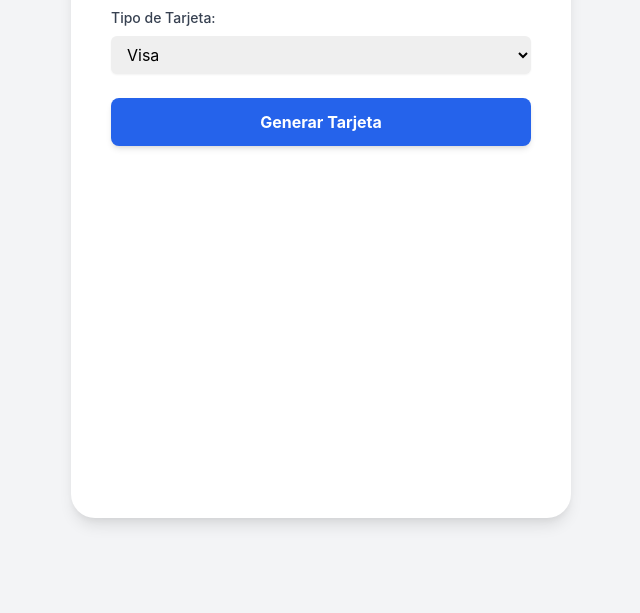
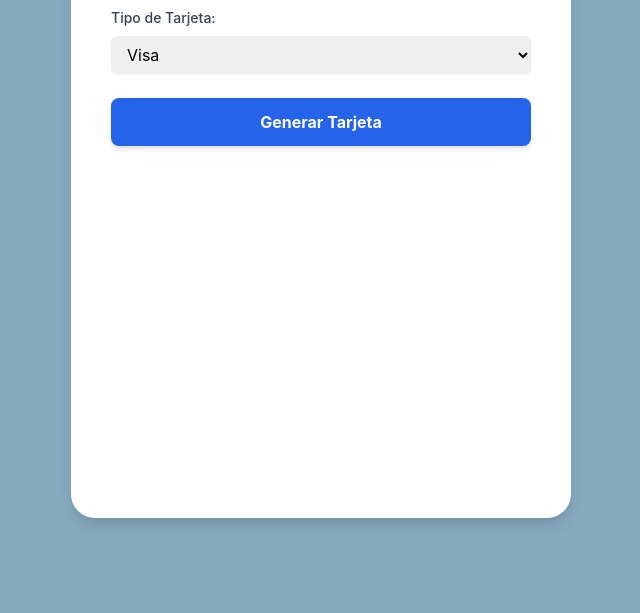
Before and after one commit to Derwindw/card-generator, a plain HTML site: page index.html in a window 1280 px wide. Shown: the part 187-800 px from the top of the page, without its empty margins (319-959 px from the left). Drawn offline with nearby package versions, Linux system fonts and the light colour scheme.

Commit message:
Update index.html

```diff
--- a/index.html
+++ b/index.html
@@ -8,7 +8,7 @@
     <style>
         body {
             font-family: 'Inter', sans-serif;
-            background-color: #f3f4f6;
+            background-color: #86A9BF;
             display: flex;
             justify-content: center;
             align-items: center;
```
